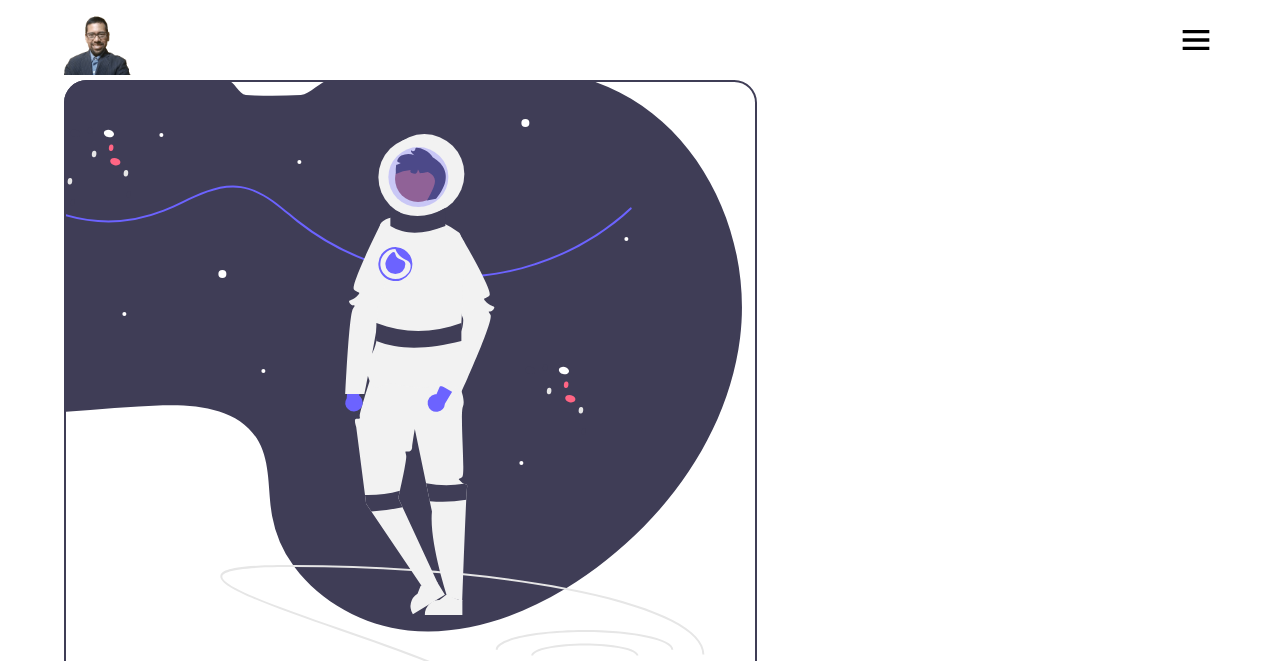
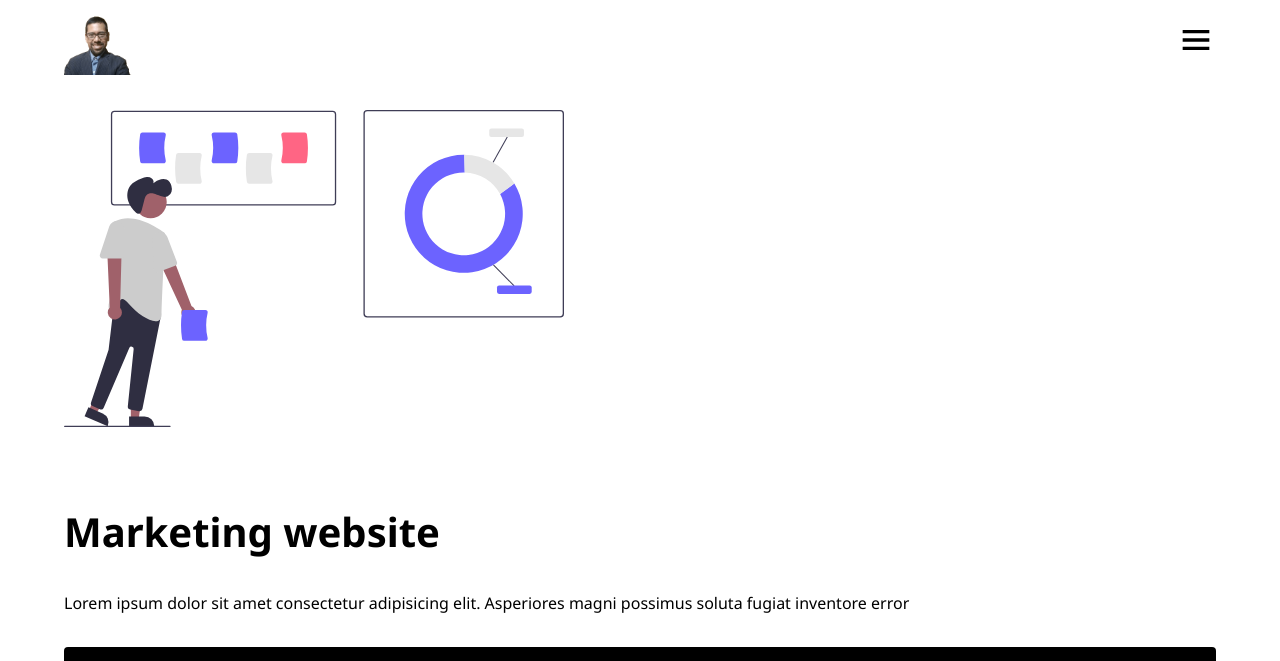
Before and after one commit to oscarjc17/marketing, a Django app: page / in a window 1280 px wide. Shown: the top 661 px of the page. Run offline with Django 5.2, Linux system fonts and the light colour scheme.

Commit message:
31-dec-2023

```diff
--- a/landingPage/web/static/web/css/style.css
+++ b/landingPage/web/static/web/css/style.css
@@ -89,6 +89,7 @@ body{
 }
 
 .btn{
+    display: inline-block;
     color: black;
     text-align: center;
     padding: 1rem 2rem;
@@ -96,7 +97,9 @@ body{
     background-color: #e0dcdc;
     border-radius: 4px;
 
+    width: 100%;
     flex-grow: 1;
+    border: 1px solid transparent;
 }
 
 .btn--black{
@@ -104,6 +107,49 @@ body{
     color: white;
 }
 
+.btn--white{
+    background-color: white;
+    border: 1px solid black;
+    border-color: black;
+}
+
 [id="menu"]{
     display: none;
 }
+
+
+/* HERO */
+
+.hero__main{
+    padding: 30px 0;
+    display: flex;
+    gap: 4.5rem;
+    flex-direction: column;
+}
+
+.hero__title{
+    font-size: 2.5rem;
+}
+
+.hero__paragraph{
+    margin: 2rem 0;
+    line-height: 1.5;
+}
+
+.hero__buttons{
+    display: flex;
+    flex-wrap: wrap;
+    gap: 1.5rem;
+}
+
+.hero__icon{
+    vertical-align:  top;
+}
+
+.hero__figure{
+    max-width: 500px;
+}
+
+.hero__img{
+    width: 100%;
+}
--- a/landingPage/web/templates/web/index.html
+++ b/landingPage/web/templates/web/index.html
@@ -66,7 +66,7 @@
         <section class="hero__main container">
 
             <figure class="hero__figure">
-                <img src="{% static 'web/img/illustration.svg'%}" alt="" class="hero__img">
+                <img src="{% static 'web/img/marketing.svg'%}" alt="" class="hero__img">
             </figure>
 
             <article class="hero__content">
@@ -80,12 +80,12 @@
 
                 <div class="hero__buttons">
 
-                    <a href="#" class="btn">
+                    <a href="#" class="btn btn--black">
                         <img src="{% static 'web/img/download-icon.svg' %}" alt="" class="hero__icon">
                         Download for free
                     </a>
 
-                    <a href="" class="btn">
+                    <a href="#" class="btn btn--white">
                         <img src="{% static 'web/img/github.svg' %}" alt="" class="hero__icon">
                         Github Repo
                     </a>
@@ -96,9 +96,9 @@
 
         </section>
 
+    </header>
 
 
-    </header>
 
     <main>
 
```
Also changed, not shown: landingPage/web/static/web/img/marketing.svg (added).
